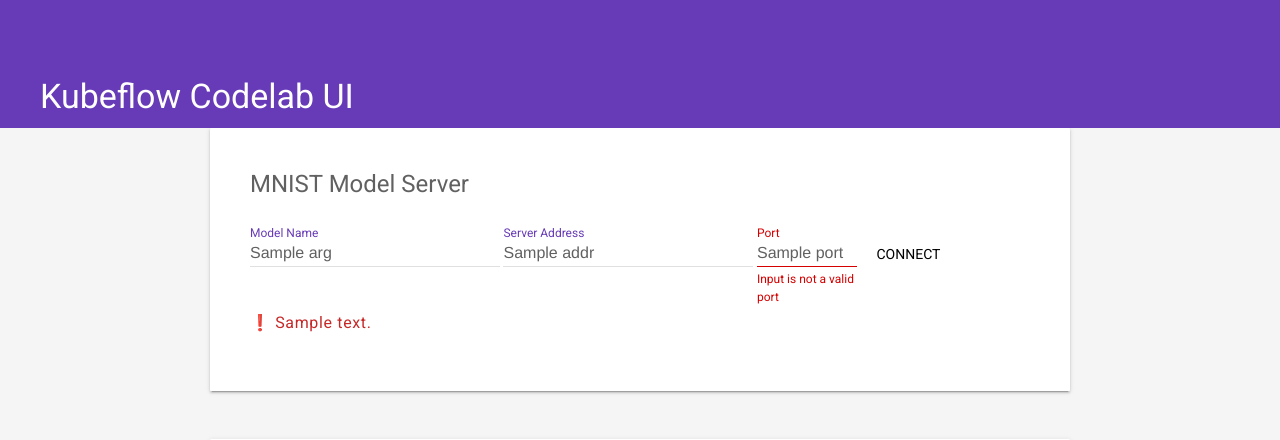
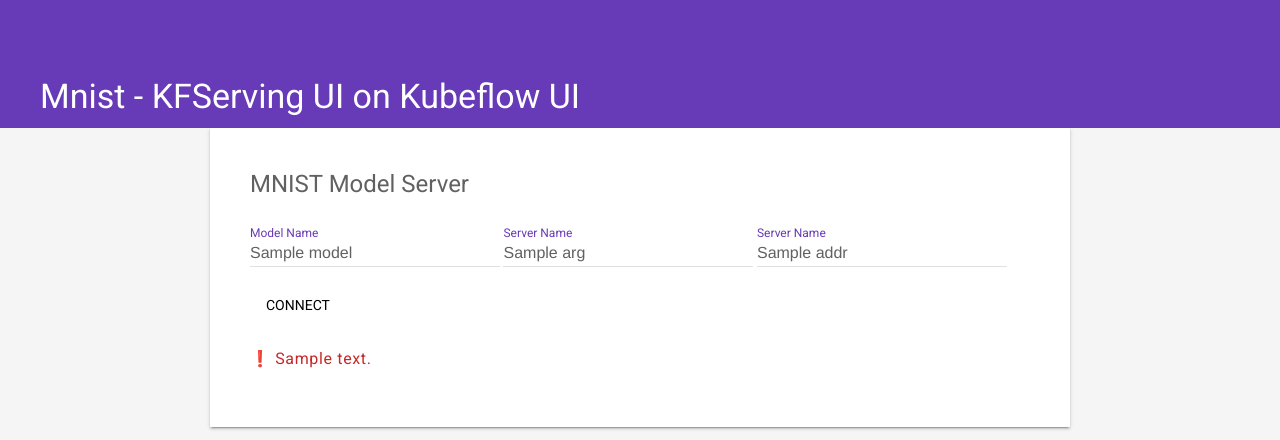
Before and after one commit to mojokb/handson-kubeflow, a Flask app: template pipeline/mnist_web_ui/templates/index.html in a window 1280 px wide. Shown: the top 440 px of the page. Run offline with Flask 2, Linux system fonts and the light colour scheme; the template is opened without the code that fills it: most values are stand-ins (such as "Sample title", 1, 10 or a date in 2020); grey boxes marked "Sample" are stand-in pictures.

Commit message:
Update test

```diff
--- a/pipeline/mnist_web_ui/templates/index.html
+++ b/pipeline/mnist_web_ui/templates/index.html
@@ -31,7 +31,7 @@
          <header class="mdl-layout__header mdl-layout__header--scroll mdl-color--primary">
             <div class="mdl-layout--large-screen-only mdl-layout__header-row"></div>
             <div class="mdl-layout__header-row">
-               <h3>Kubeflow Codelab UI</h3>
+               <h3>Mnist - KFServing UI on Kubeflow UI</h3>
             </div>
          </header>
          <main class="mdl-layout__content">
@@ -42,19 +42,16 @@
                      <h4>MNIST Model Server</h4>
                      <form action="/">
                         <div class="mdl-textfield mdl-js-textfield mdl-textfield--floating-label" style="width:250px">
-                           <input class="mdl-textfield__input" type="text" id="server-name" name="name" value="{{ args.name }}">
+                           <input class="mdl-textfield__input" type="text" id="model-name" name="model" value="{{ args.model }}">
                            <label class="mdl-textfield__label" for="sample1">Model Name</label>
                         </div>
                         <div class="mdl-textfield mdl-js-textfield mdl-textfield--floating-label" style="width:250px">
-                           <input class="mdl-textfield__input" type="text" id="server-address" name="addr" value="{{ args.addr }}">
-                           <label class="mdl-textfield__label" for="sample1">Server Address</label>
+                           <input class="mdl-textfield__input" type="text" id="KFServing name" name="name" value="{{ args.name }}">
+                           <label class="mdl-textfield__label" for="sample1">Server Name</label>
                         </div>
-                        <div class="mdl-textfield mdl-js-textfield mdl-textfield--floating-label" style="width:100px">
-                           <input class="mdl-textfield__input" type="text" name="port"
-                              pattern="^([0-9]{1,4}|[1-5][0-9]{4}|6[0-4][0-9]{3}|65[0-4][0-9]{2}|655[0-2][0-9]|6553[0-5])$"
-                              id="server-port" value="{{ args.port  }}">
-                           <label class="mdl-textfield__label" for="sample2">Port</label>
-                           <span class="mdl-textfield__error">Input is not a valid port</span>
+                        <div class="mdl-textfield mdl-js-textfield mdl-textfield--floating-label" style="width:250px">
+                           <input class="mdl-textfield__input" type="text" id="Cluster IP" name="addr" value="{{ args.addr }}">
+                           <label class="mdl-textfield__label" for="sample1">Server Name</label>
                         </div>
                         <button class="mdl-button mdl-js-button">Connect</button>
                      </form>
```
